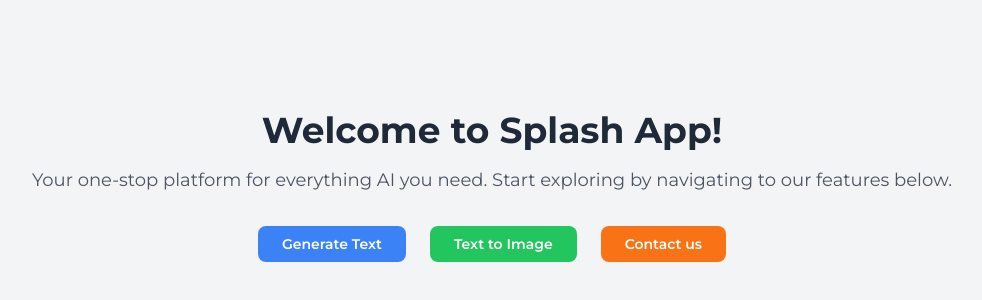
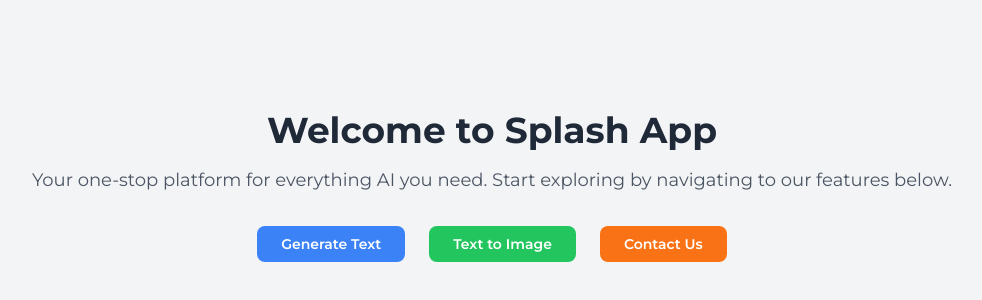
Before and after one commit to Donald-Edinam/alx-project-0x03-setup, a Next.js app in the folder alx-project-0x03/: page / in a window 1280 px wide. Shown: the part 214-514 px from the top of the page, without its empty margins (148-1130 px from the left). Built offline with nearby package versions, Linux system fonts and the light colour scheme.

Commit message:
Fix: File error resolved

```diff
--- a/alx-project-0x03/pages/index.tsx
+++ b/alx-project-0x03/pages/index.tsx
@@ -1,23 +1,20 @@
+import { useRouter } from "next/router";
 import Button from "@/components/common/Button";
-import { useRouter } from "next/router";
-
-interface PageRouteProps {
-  pageRoute: string
-}
+import { PageRouteProps } from "@/interface"; // Importing the interface
 
 export default function Home() {
-  const router = useRouter()
+  const router = useRouter();
 
-  // Imeperative routing with useRouter
-  const routeToNextPage  = ({ pageRoute }: PageRouteProps) => {
-    router.push(pageRoute, undefined, { shallow: false})
-  }
+  // Imperative routing with useRouter
+  const routeToNextPage = ({ pageRoute }: PageRouteProps) => {
+    router.push(pageRoute, undefined, { shallow: false });
+  };
 
   return (
     <div className="min-h-screen bg-gray-100 flex flex-col justify-center items-center text-center">
       {/* Welcome Message */}
       <h1 className="text-4xl font-bold text-gray-800 mb-4">
-        Welcome to Splash App!
+        Welcome to Splash App
       </h1>
       <p className="text-lg text-gray-600 mb-8">
         Your one-stop platform for everything AI you need. Start exploring by
@@ -26,9 +23,21 @@ export default function Home() {
 
       {/* Navigation Options */}
       <div className="flex gap-6">
-        <Button action={() => routeToNextPage({ pageRoute: '/generate-text-ai' })} buttonLabel="Generate Text" buttonBackgroundColor="blue" />
-        <Button action={() => routeToNextPage({ pageRoute: '/text-to-image'})} buttonLabel="Text to Image" buttonBackgroundColor="green" />
-        <Button action={() => routeToNextPage({ pageRoute: '/counter-app'})} buttonLabel="Contact us" buttonBackgroundColor="orange" />
+        <Button
+          action={() => routeToNextPage({ pageRoute: "/generate-text-ai" })}
+          buttonLabel="Generate Text"
+          buttonBackgroundColor="blue"
+        />
+        <Button
+          action={() => routeToNextPage({ pageRoute: "/text-to-image" })}
+          buttonLabel="Text to Image"
+          buttonBackgroundColor="green"
+        />
+        <Button
+          action={() => routeToNextPage({ pageRoute: "/counter-app" })}
+          buttonLabel="Contact Us"
+          buttonBackgroundColor="orange"
+        />
       </div>
     </div>
   );
```
